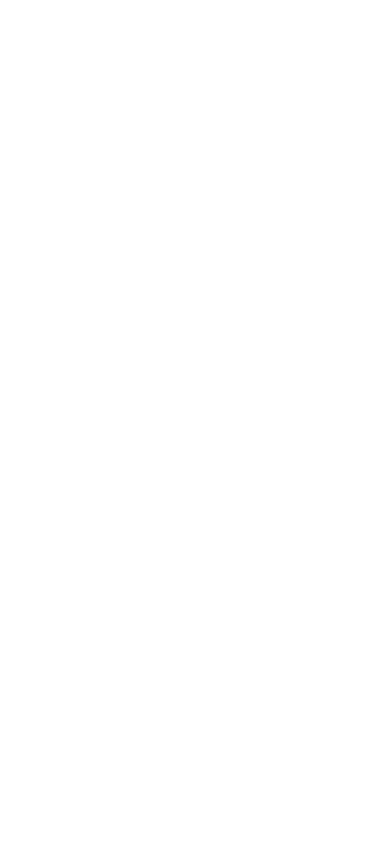
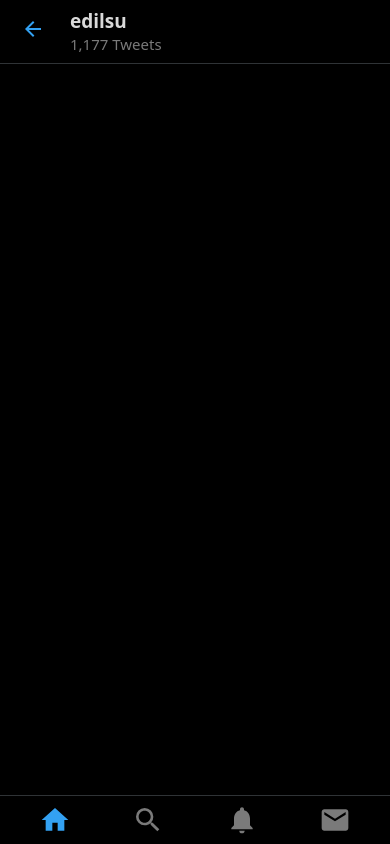
Before and after one commit to diipacheco/twitter-clone, a React (Create React App) app: page / in a window 390 px wide. Built offline with nearby package versions, Linux system fonts and the light colour scheme.

Commit message:
Adiciona componentes de Header e Menu rodape para mobile

```diff
--- a/package.json
+++ b/package.json
@@ -13,6 +13,7 @@
     "eslint": "^7.23.0",
     "react": "^17.0.2",
     "react-dom": "^17.0.2",
+    "react-icons": "^4.2.0",
     "react-scripts": "4.0.3",
     "styled-components": "^5.2.3",
     "typescript": "^4.1.2",
@@ -43,6 +44,7 @@
     ]
   },
   "devDependencies": {
+    "@types/react-icons": "^3.0.0",
     "@types/styled-components": "^5.1.9",
     "@typescript-eslint/eslint-plugin": "^4.20.0",
     "@typescript-eslint/parser": "^4.20.0",
--- a/src/App.tsx
+++ b/src/App.tsx
@@ -1,5 +1,13 @@
 import React from 'react';
 
-const App: React.FC = () => <div />;
+import Layout from './components/Layout';
+import GlobalStyles from './styles/Global';
+
+const App: React.FC = () => (
+  <>
+    <Layout />
+    <GlobalStyles />
+  </>
+);
 
 export default App;
--- /dev/null
+++ b/src/components/BottomMenu/index.tsx
@@ -0,0 +1,17 @@
+import React from 'react';
+import { MdHome, MdSearch, MdNotifications, MdMail } from 'react-icons/md';
+
+import Container from './styles';
+
+const BottomMenu: React.FC = () => {
+  return (
+    <Container>
+      <MdHome className="active" />
+      <MdSearch />
+      <MdNotifications />
+      <MdMail />
+    </Container>
+  );
+};
+
+export default BottomMenu;
--- /dev/null
+++ b/src/components/BottomMenu/styles.ts
@@ -0,0 +1,33 @@
+import styled from 'styled-components';
+
+export default styled.div`
+  display: flex;
+  justify-content: space-between;
+
+  width: 100%;
+  padding: 8px min(46px, max(10vw, 10px));
+
+  position: fixed;
+  bottom: 0;
+  left: 0;
+
+  z-index: 2;
+  background: var(--primary);
+  border-top: 1px solid var(--outline);
+
+  @media (min-with: 500px) {
+    display: none;
+  }
+
+  svg {
+    width: 32px;
+    height: 32px;
+    cursor: pointer;
+    fill: var(--gray);
+
+    &:hover,
+    &.active {
+      fill: var(--twitter);
+    }
+  }
+`;
--- /dev/null
+++ b/src/components/Header/index.tsx
@@ -0,0 +1,20 @@
+import React from 'react';
+import { MdArrowBack } from 'react-icons/md';
+
+import { Container, ProfileInfo } from './styles';
+
+const Header: React.FC = () => {
+  return (
+    <Container>
+      <button type="button">
+        <MdArrowBack size={24} fill="#33A1F2" />
+      </button>
+      <ProfileInfo>
+        <strong>edilsu</strong>
+        <span>1,177 Tweets</span>
+      </ProfileInfo>
+    </Container>
+  );
+};
+
+export default Header;
--- /dev/null
+++ b/src/components/Header/styles.ts
@@ -0,0 +1,42 @@
+import styled from 'styled-components';
+
+export const Container = styled.header`
+  z-index: 2;
+  position: sticky;
+  top: 0;
+  background: var(--primary);
+
+  display: flex;
+  align-items: center;
+  text-align: left;
+
+  padding: 8px 0 9px 13px;
+  border-bottom: 1px solid var(--outline);
+
+  > button {
+    padding: 8px;
+    border-radius: 50%;
+
+    outline: 0;
+    cursor: pointer;
+
+    &:hover {
+      background: var(--twitter-dark-hover);
+    }
+  }
+`;
+
+export const ProfileInfo = styled.div`
+  margin-left: 17px;
+  display: flex;
+  flex-direction: column;
+
+  > strong {
+    font-size: 19px;
+  }
+
+  > span {
+    font-size: 15px;
+    color: var(--gray);
+  }
+`;
--- /dev/null
+++ b/src/components/Layout/index.tsx
@@ -0,0 +1,17 @@
+import React from 'react';
+
+import Main from '../../pages/Main';
+
+import { Container, Wrapper } from './styles';
+
+const Layout: React.FC = () => {
+  return (
+    <Container>
+      <Wrapper>
+        <Main />
+      </Wrapper>
+    </Container>
+  );
+};
+
+export default Layout;
--- /dev/null
+++ b/src/components/Layout/styles.ts
@@ -0,0 +1,14 @@
+import styled from 'styled-components';
+
+export const Container = styled.div`
+  background: var(--primary);
+`;
+
+export const Wrapper = styled.div`
+  height: 100%;
+  max-width: 1280px;
+  margin: 0 aut;
+
+  display: flex;
+  justify-content: center;
+`;
--- /dev/null
+++ b/src/components/Profile/index.tsx
@@ -0,0 +1,9 @@
+import React from 'react';
+
+// import { Container } from './styles';
+
+const Profile: React.FC = () => {
+  return <div />;
+};
+
+export default Profile;
--- /dev/null
+++ b/src/pages/Main/index.tsx
@@ -0,0 +1,20 @@
+import React from 'react';
+
+import Profile from '../../components/Profile';
+import Header from '../../components/Header';
+import BottomMenu from '../../components/BottomMenu';
+
+import Container from './styles';
+
+const Main: React.FC = () => {
+  return (
+    <Container>
+      <Header />
+      <Profile />
+
+      <BottomMenu />
+    </Container>
+  );
+};
+
+export default Main;
--- /dev/null
+++ b/src/pages/Main/styles.ts
@@ -0,0 +1,13 @@
+import styled from 'styled-components';
+
+export default styled.div`
+  display: flex;
+  flex-direction: column;
+
+  width: min(601px, 100%);
+
+  @media (min-width: 500px) {
+    border-right: 1px solid var(--outline);
+    border-left: 1px solid var(--outline);
+  }
+`;
```
Also changed, not shown: 1 other file (tests, documents, lock files or other folders).
